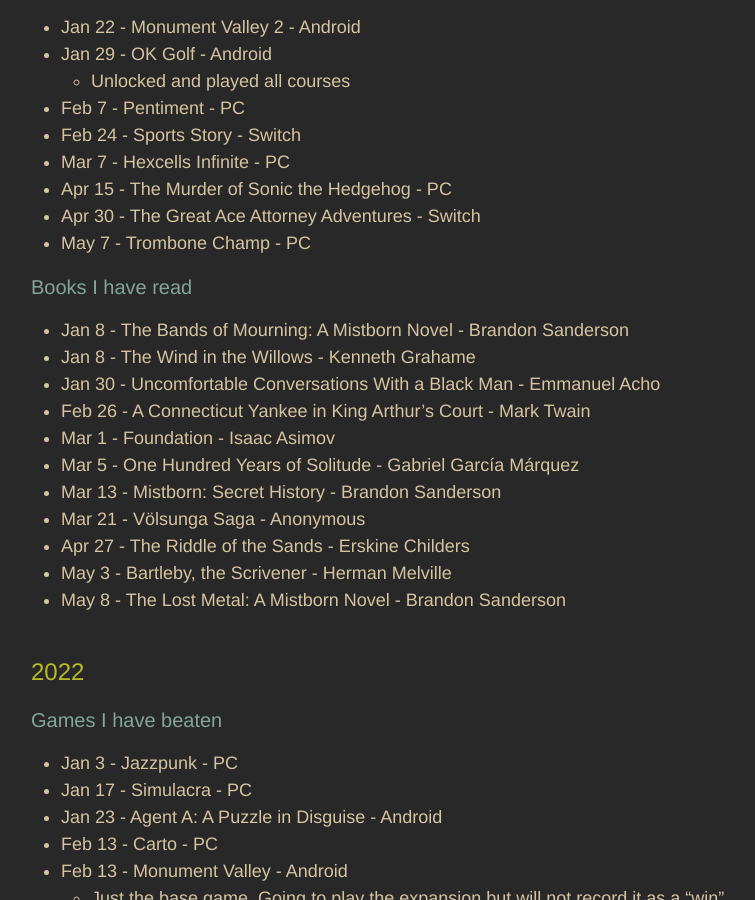
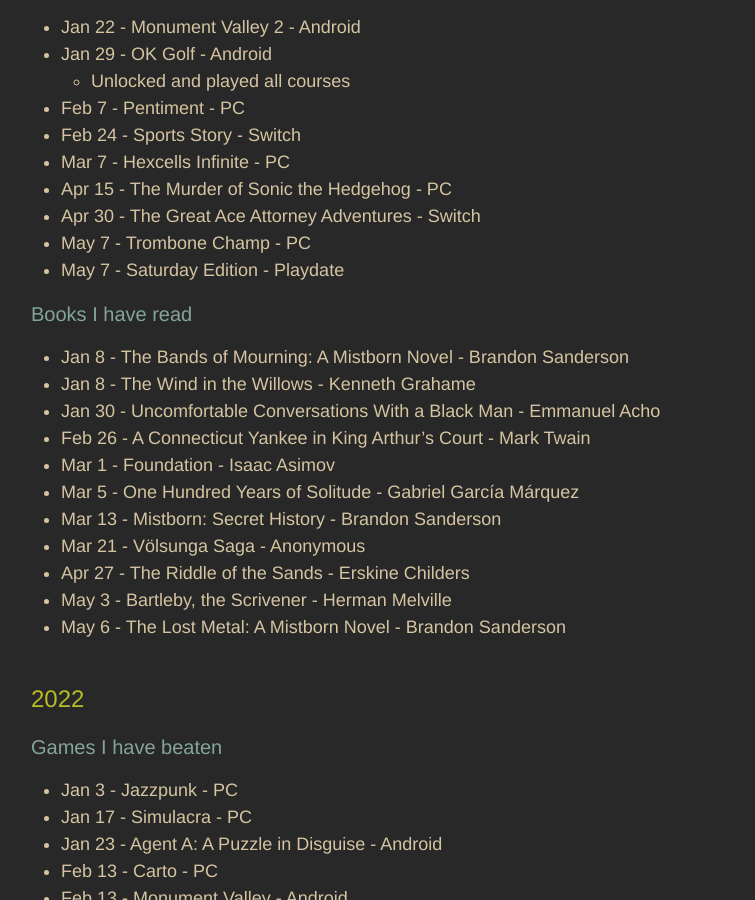
Before and after one commit to adkinsrs/sadkins_site, a Jekyll site: the page built from misc.md, in a window 1280 px wide and 900 px high, scrolled down 626 px. Shown: the whole window, without its empty margins (239-994 px from the left). Built offline with Jekyll 4.4.1, drawn with Linux system fonts in a browser that asks for light colours.

Commit message:
beat a game

```diff
--- a/misc.md
+++ b/misc.md
@@ -30,6 +30,7 @@
 * Apr 15 - The Murder of Sonic the Hedgehog - PC
 * Apr 30 - The Great Ace Attorney Adventures - Switch
 * May 7 - Trombone Champ - PC
+* May 7 - Saturday Edition - Playdate
 
 ### Books I have read
 
@@ -43,7 +44,7 @@
 * Mar 21 - Völsunga Saga - Anonymous
 * Apr 27 - The Riddle of the Sands - Erskine Childers
 * May 3 - Bartleby, the Scrivener - Herman Melville
-* May 8 - The Lost Metal: A Mistborn Novel - Brandon Sanderson
+* May 6 - The Lost Metal: A Mistborn Novel - Brandon Sanderson
 
 ## 2022
 
```
